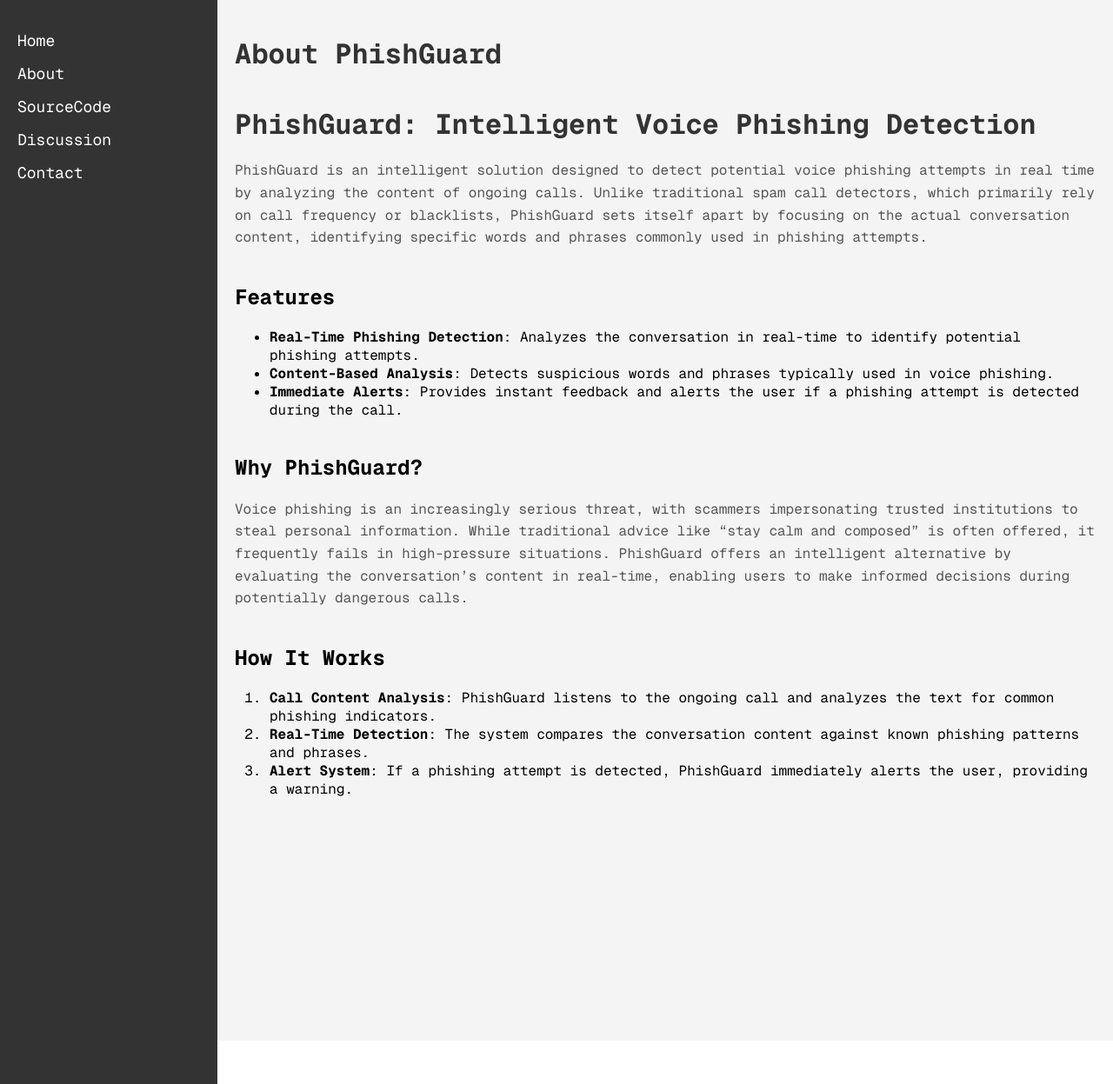
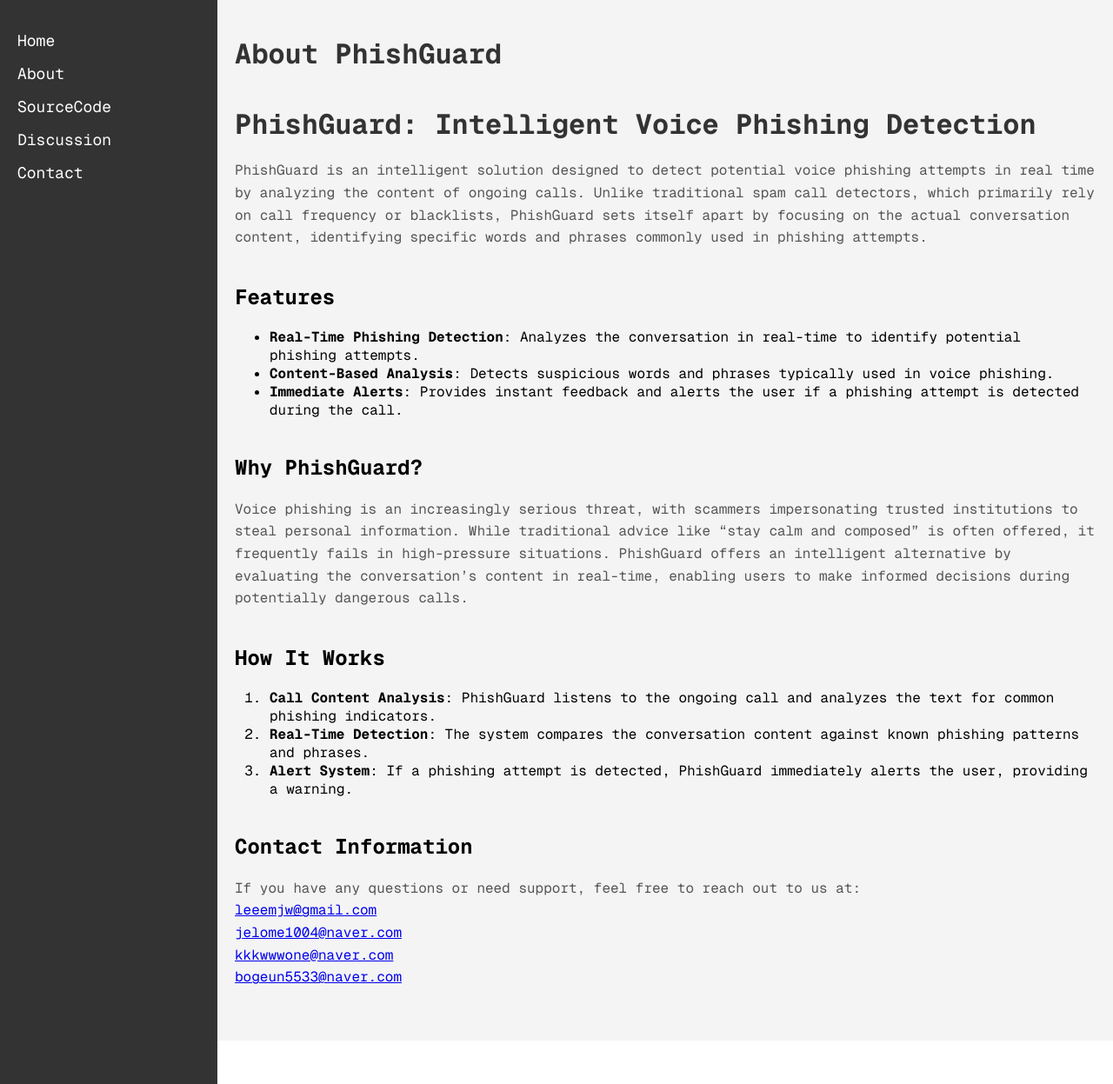
Before and after one commit to dnwldla/dnwldla.github.io, a Jekyll site: the page built from _pages/index.md, in a window 1280 px wide. Shown: the whole page at 87% size. Built offline with Jekyll 4.4.1, drawn with Linux system fonts in a browser that asks for light colours; our own code applies the rules of GitHub Pages for plain Markdown files.

Commit message:
feat: add contact information

```diff
--- a/_pages/index.md
+++ b/_pages/index.md
@@ -18,11 +18,9 @@ PhishGuard is an intelligent solution designed to detect potential voice phishin
 
 
 
-
 ## Why PhishGuard?
 
 Voice phishing is an increasingly serious threat, with scammers impersonating trusted institutions to steal personal information. While traditional advice like "stay calm and composed" is often offered, it frequently fails in high-pressure situations. PhishGuard offers an intelligent alternative by evaluating the conversation's content in real-time, enabling users to make informed decisions during potentially dangerous calls.
-
 
 
 
@@ -31,3 +29,11 @@ Voice phishing is an increasingly serious threat, with scammers impersonating tr
 1. **Call Content Analysis**: PhishGuard listens to the ongoing call and analyzes the text for common phishing indicators.
 2. **Real-Time Detection**: The system compares the conversation content against known phishing patterns and phrases.
 3. **Alert System**: If a phishing attempt is detected, PhishGuard immediately alerts the user, providing a warning.
+
+## Contact Information
+
+If you have any questions or need support, feel free to reach out to us at:
+[leeemjw@gmail.com](mailto:leeemjw@gmail.com)
+[jelome1004@naver.com](mailto:jelome1004@naver.com)
+[kkkwwwone@naver.com](mailto:kkkwwwone@naver.com)
+[bogeun5533@naver.com](mailto:bogeun5533@naver.com)
--- a/assets/css/style.css
+++ b/assets/css/style.css
@@ -68,6 +68,10 @@ h2{
   margin-bottom: 40px;
 }
 
+.content ol{
+  margin-bottom: 40px;
+}
+
 @keyframes fadeInSlideUp {
   0% {
     opacity: 0;
```
Also changed, not shown: _pages/mailing.md (added, +50 -0 lines).
